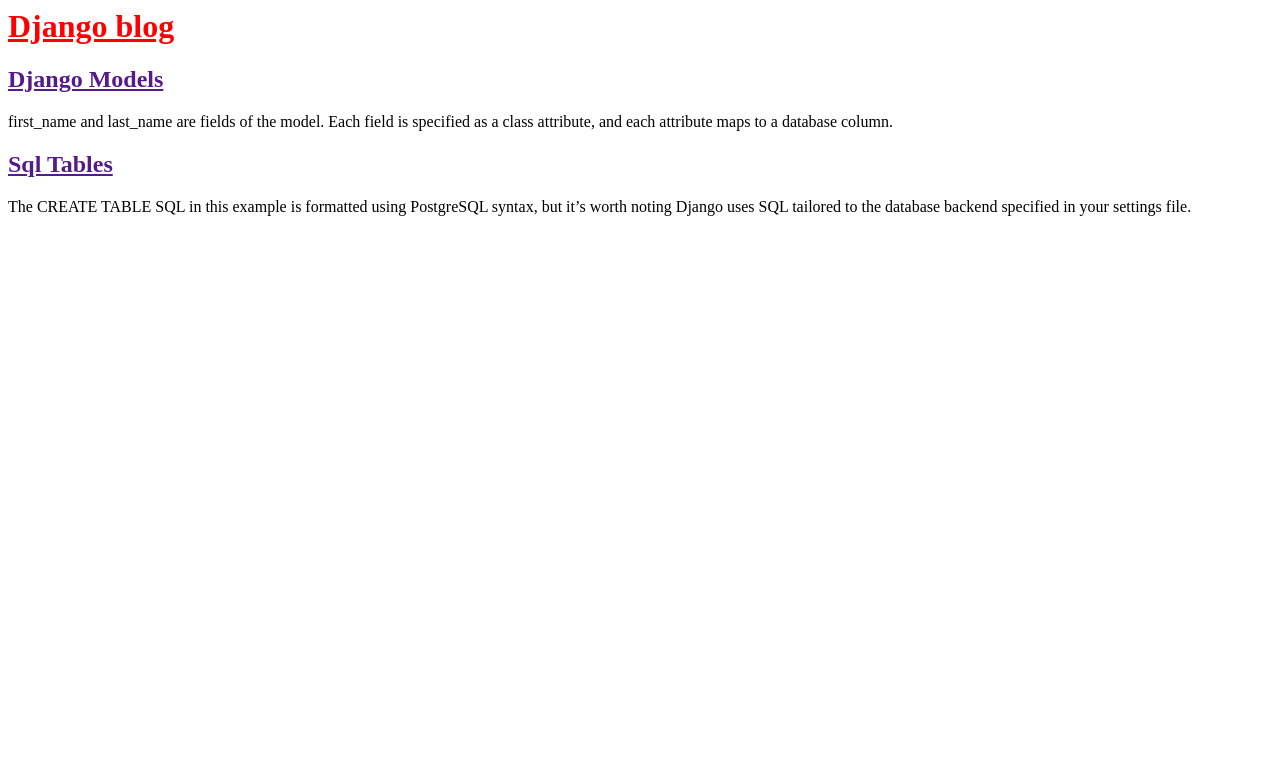
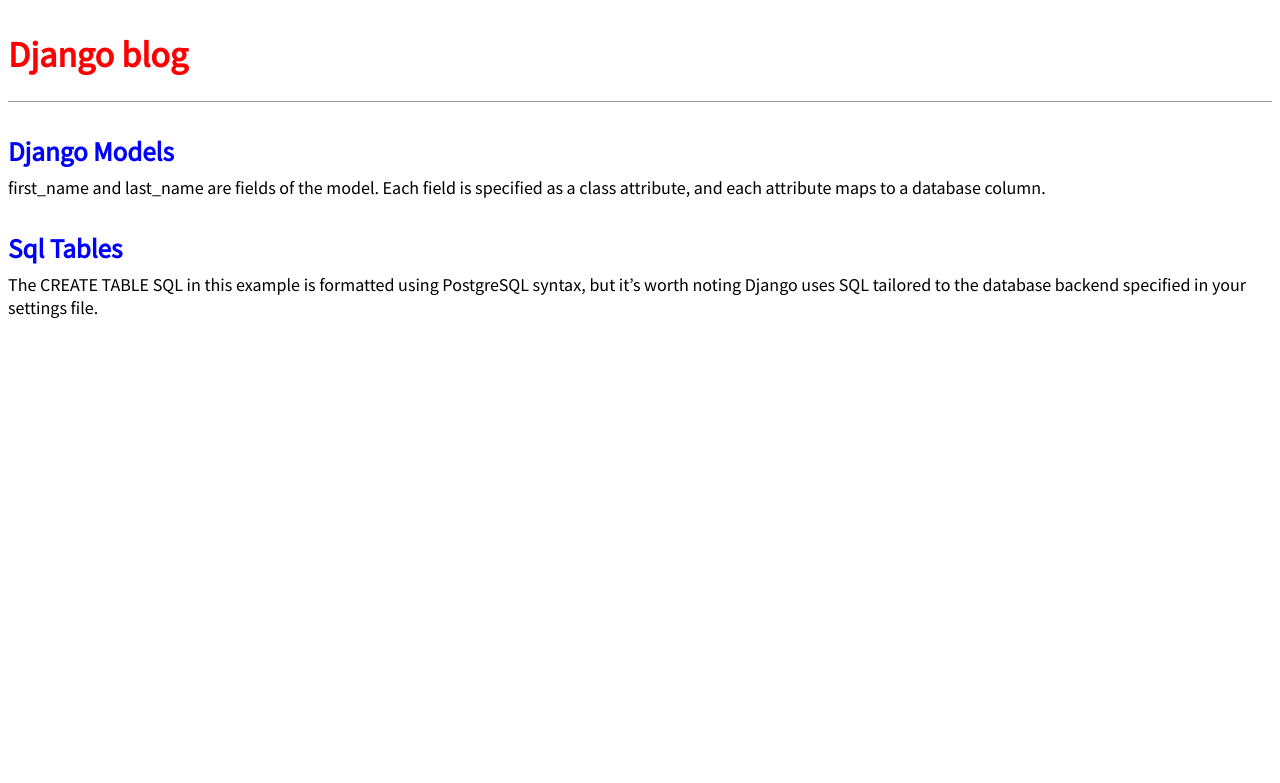
Before and after one commit to OkoloJohnbosco/Django-blog-project, a Django app: page / in a window 1280 px wide. Shown: the top 783 px of the page. Run offline with Django 4.2, Linux system fonts and the light colour scheme; data comes from the database, SQL or seed files in the repository.

Commit message:
added a custom font to our app

```diff
--- a/static/css/base.css
+++ b/static/css/base.css
@@ -1,4 +1,44 @@
+body {
+  font-family: "Source Sans Pro", sans-serif;
+  font-size: 18px;
+}
+header {
+  border-bottom: 1px solid #999;
+  margin-bottom: 2rem;
+  display: flex;
+}
 header h1 a {
   color: red;
-  font-size: 2rem;
+  text-decoration: none;
 }
+.nav-left {
+  margin-right: auto;
+}
+.nav-right {
+  display: flex;
+  padding-top: 2rem;
+}
+.post-entry {
+  margin-bottom: 2rem;
+}
+.post-entry h2 {
+  margin: 0.5rem 0;
+}
+.post-entry h2 a,
+.post-entry h2 a:visited {
+  color: blue;
+  text-decoration: none;
+}
+.post-entry p {
+  margin: 0;
+  font-weight: 400;
+}
+
+.post-entry h2 a:hover {
+  color: red;
+}
+
+/* header h1 a {
+  color: red;
+  font-size: 4rem;
+} */
--- a/templates/base.html
+++ b/templates/base.html
@@ -2,6 +2,7 @@
 <html>
   <head>
     <title>Django blog</title>
+    <link href="https://fonts.googleapis.com/css?family=Source+Sans+Pro:400" rel="stylesheet">
     <link rel="stylesheet" href="{% static 'css/base.css' %}" />
   </head>
     <body>
```
